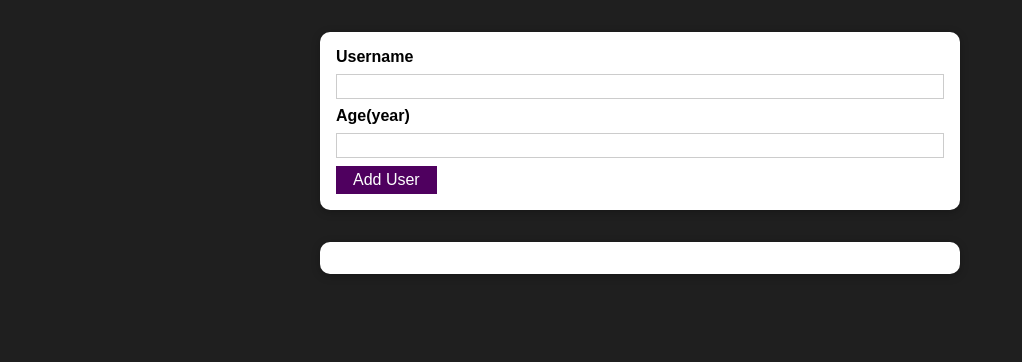
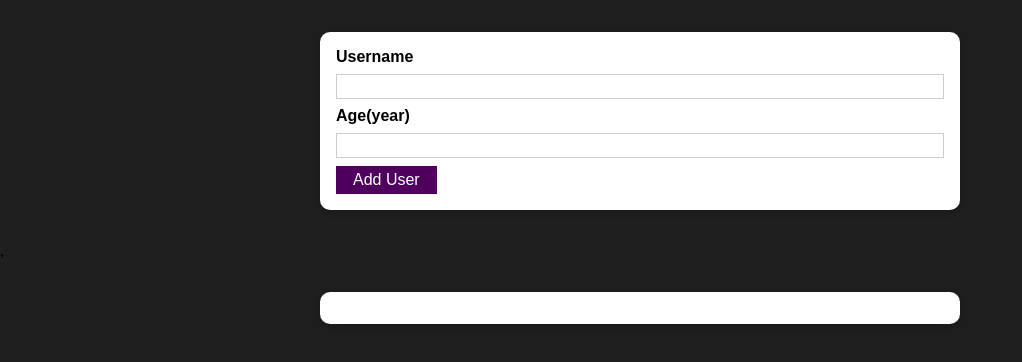
Before and after one commit to tanukeshari/userlistmodulingReact, a React (Create React App) app: page / in a window 1280 px wide. Shown: the top 362 px of the page, without its empty margins (0-1022 px from the left). Built offline with nearby package versions, Linux system fonts and the light colour scheme.

Commit message:
-div-soup

```diff
--- a/src/App.js
+++ b/src/App.js
@@ -19,5 +19,4 @@ import AddUser from './Components/Users/AddUser';
     </div>
   );
 };
-
 export default App;
--- a/src/Components/UI/Button.js
+++ b/src/Components/UI/Button.js
@@ -11,7 +11,6 @@ className={classes.button}
 >
     {props.children}
 </button>
-)
-};
+)};
 
 export default Button;
--- a/src/Components/UI/Button.module.css
+++ b/src/Components/UI/Button.module.css
@@ -5,7 +5,6 @@
     color:white;
     padding: 0.25rem 1rem;
     cursor:pointer;
-
 }
 
 .button:hove,
--- a/src/Components/UI/Card.js
+++ b/src/Components/UI/Card.js
@@ -6,5 +6,4 @@ import classes from './Card.module.css';
 const Card = (props) => {
 return <div className={`${classes.card} ${props.className}`}>{props.children}</div>
 };
-
 export default Card;
--- a/src/Components/UI/Card.module.css
+++ b/src/Components/UI/Card.module.css
@@ -2,6 +2,4 @@
     background: white;
     box-shadow: 0 2px 8px rgba(0,0,0,0.26);
     border-radius: 10px;
-
-
 }
--- a/src/Components/UI/ErrorModel.js
+++ b/src/Components/UI/ErrorModel.js
@@ -1,9 +1,7 @@
 import React from 'react';
 import Card from "./Card";
 import Button from "./Button";
-
 import classes from "./ErrorModel.module.css";
-
 
 const ErrorModel =props =>{
     return(<div>
@@ -21,6 +19,6 @@ const ErrorModel =props =>{
         </Card>
     </div>
    </div>
-   )
-}
+   );
+};
 export default ErrorModel;
--- a/src/Components/UI/ErrorModel.module.css
+++ b/src/Components/UI/ErrorModel.module.css
@@ -5,7 +5,7 @@
     width: 100%;
     height: 100vh;
     z-index: 10;
-    backgroud:rgba (0,0,0,0.75);
+    background:rgba (0,0,0,0.75);
 }
 
 .model{
@@ -37,12 +37,10 @@
 padding: 1rem;
 display:flex ;
 justify-content: flex-end;
-
 }
 @media (min-width:768px){
     .model {
         left:calc(50%-20rem);
-
 width:40rem
 }
 }
--- a/src/Components/Users/AddUser.js
+++ b/src/Components/Users/AddUser.js
@@ -46,18 +46,16 @@ setEnteredUsername(event.target.value);
         setError(null);
     };
 
-    return(
-       [
-        error &&(
+    return(<div>
+       { error &&(
         <ErrorModel
-        key ="error-model"
         title={error.title}
          message={error.message}
          onConfirm ={errorHandler}
          />
-    ),
+    )}
 
-        <Card key ="add-user-card" className={classes.input}>
+        <Card className={classes.input}>
         <form onSubmit={AddUserHandler}>
             <label htmlFor="username">Username</label>
 
@@ -75,7 +73,7 @@ setEnteredUsername(event.target.value);
             <Button type ="Submit">Add User</Button>
         </form>
         </Card>,
-       ]
+       </div>
     );
 };
 
--- a/src/Components/Users/AddUser.module.css
+++ b/src/Components/Users/AddUser.module.css
@@ -19,7 +19,6 @@
     padding: 0.15rem;
     margin-bottom: 0.5rem;
 }
-
 .input input:focus {
     outline : none;
     border-color: #921da9;
--- a/src/Components/Users/UsersList.js
+++ b/src/Components/Users/UsersList.js
@@ -13,7 +13,6 @@ const UserList = props=>{
                 )}
         </ul>
         </Card>
-
     );
 };
 
--- a/src/Components/Users/UsersList.module.css
+++ b/src/Components/Users/UsersList.module.css
@@ -8,7 +8,6 @@
     list-style:  none;
     padding :1rem;
 }
-
 .users li {
     border:1px solid #ccc;
     margin: 0.5rem 0;
```
